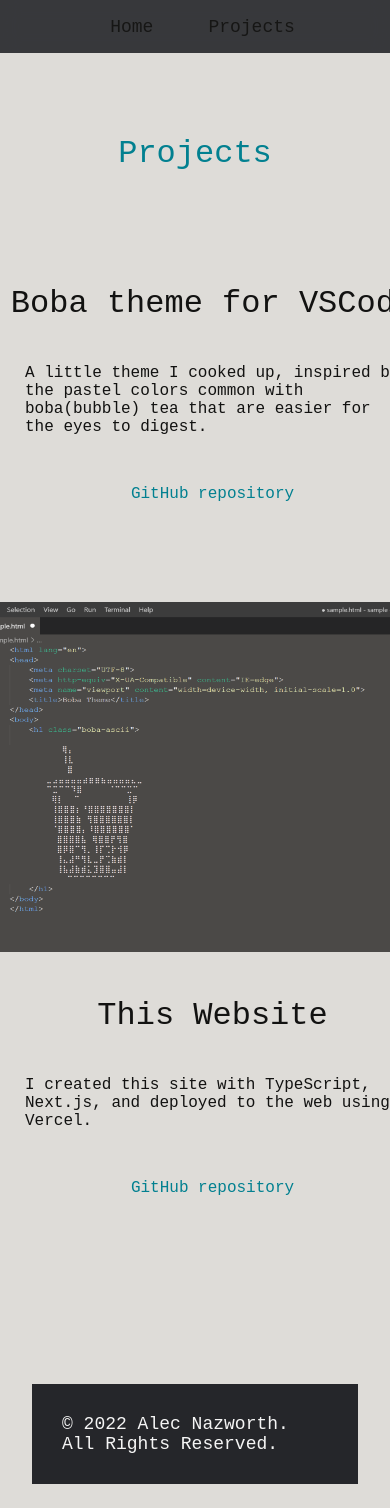
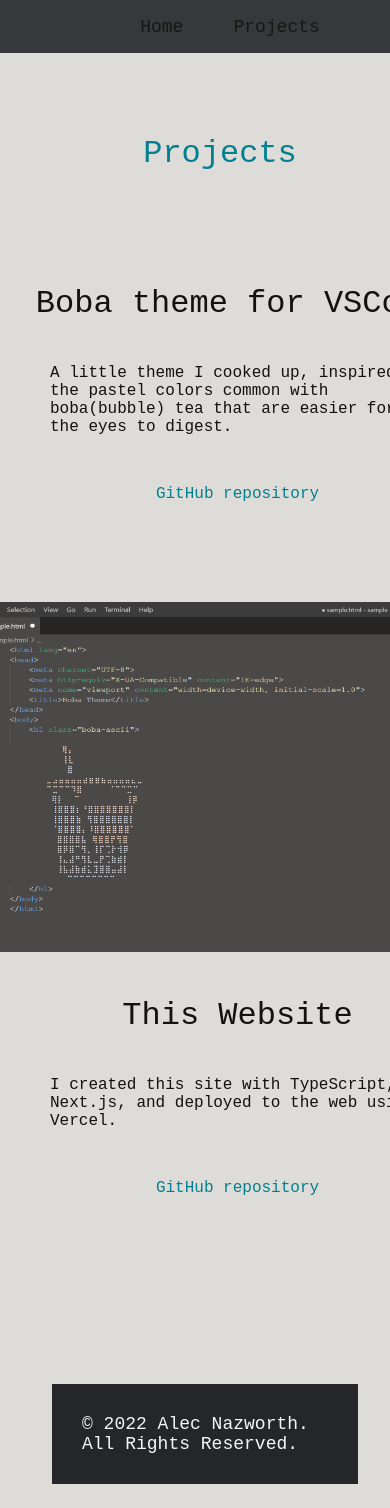
Before and after one commit to alecnazzy/portfolio, a Next.js app: page /projects in a window 390 px wide. Shown: the top 1508 px of the page. Built offline with nearby package versions, Linux system fonts and the light colour scheme.

Commit message:
-still fixing mobile jank

```diff
--- a/components/Projects.tsx
+++ b/components/Projects.tsx
@@ -18,8 +18,9 @@
                     </Link>
                 </h3>
         </div>
-        <div>
+        <div className={project.images}>
             <Image
+                className={project.image}
                 src={"/html-boba.png"}
                 alt="JS example"
                 width={500}
--- a/pages/projects.tsx
+++ b/pages/projects.tsx
@@ -1,11 +1,7 @@
 import Head from 'next/head'
-import Image from 'next/image'
-import styles from '../styles/Home.module.css'
 import Navbar from '../components/Navbar'
 import Footer from '../components/Footer'
-import Link from 'next/link'
 import project from '../styles/Projects.module.css'
-import footer from '../styles/Footer.module.css'
 import Project from '../components/Projects'
 
 export default function Projects() {
--- a/styles/Footer.module.css
+++ b/styles/Footer.module.css
@@ -10,3 +10,9 @@
     font-size: large;
     font-weight: lighter;
   }
+
+  @media (max-width: 600px) {
+    .footer {
+      margin-left: 20px;
+    }
+  }
--- a/styles/Home.module.css
+++ b/styles/Home.module.css
@@ -35,7 +35,6 @@
   padding: 10px;
   line-height: 1.5;
   border-radius: 15px;
-  font-family: "Roboto", sans-serif;
   font-family: 'Courier New', Courier, monospace;
   font-weight: lighter;
   width: fit-content;
--- a/styles/Navbar.module.css
+++ b/styles/Navbar.module.css
@@ -26,3 +26,16 @@
   .navbar li:hover {
     text-decoration: underline;
   }
+
+  @media (max-width: 600px) {
+    .navbar {
+      display: flex;
+      flex-direction: row;
+      justify-content: center;
+      align-items: center;
+    }
+    .navbar li {
+      margin-left: 40px;
+      margin-right: 10px;
+    }
+  }
--- a/styles/Projects.module.css
+++ b/styles/Projects.module.css
@@ -1,5 +1,9 @@
 .container {
   padding: 0 2rem;
+  display: flex;
+  flex-direction: column;
+  align-items: center;
+  justify-content: center;
 }
 
 .main {
@@ -24,7 +28,6 @@
   padding: 10px;
   line-height: 1.5;
   border-radius: 15px;
-  font-family: "Roboto", sans-serif;
   font-family: 'Courier New', Courier, monospace;
   font-weight: lighter;
   width: fit-content;
@@ -81,12 +84,15 @@
   }
   .title {
     font-size: 2rem;
-    margin-right: 30px;
-    margin-left: 30px;
+    margin-right: 0px;
+    margin-left: 50px;
   }
+
+
   .text {
     width: 100%;
     font-size: 1rem;
+    margin-left: 50px;
   }
   .text p {
     margin: 10px 0px 10px 40px;
@@ -97,14 +103,6 @@
   }
   .text h3 {
     margin-left: 35px;
-  }
-  .navbar {
-    justify-content: center;
-    align-items: center;
-  }
-  .navbar li {
-    margin-left: 15px;
-    margin-right: 15px;
   }
 
   .logo_display{
```
